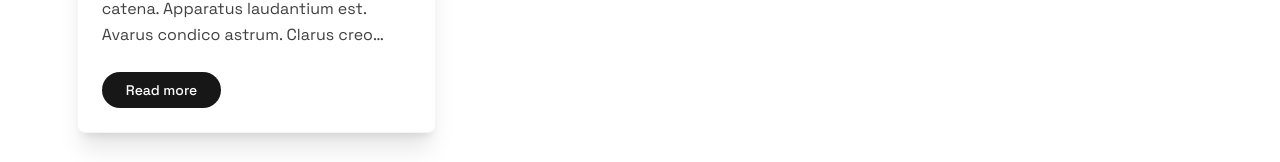
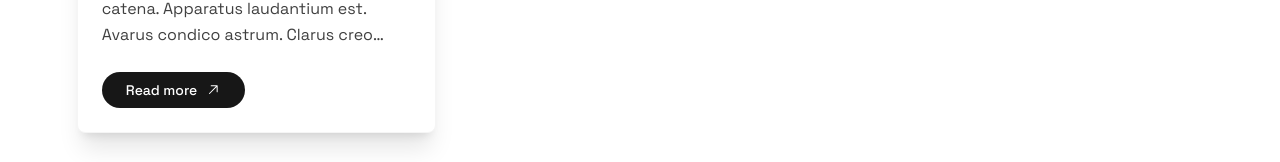
Before and after one commit to nzrmm/postrest, a Next.js app: page /posts in a window 1280 px wide. Shown: the part 489-651 px from the top of the page. Built offline with nearby package versions, Linux system fonts and the light colour scheme.

Commit message:
style(icon): add icon in post-card component

```diff
--- a/package.json
+++ b/package.json
@@ -21,6 +21,7 @@
     "postcss": "8.4.30",
     "react": "18.2.0",
     "react-dom": "18.2.0",
+    "react-icons": "^4.11.0",
     "tailwind-merge": "^1.14.0",
     "tailwindcss": "3.3.3",
     "typescript": "5.2.2"
--- a/src/components/post-card/index.tsx
+++ b/src/components/post-card/index.tsx
@@ -1,4 +1,5 @@
 import { useRouter } from "next/router";
+import { GoArrowUpRight } from "react-icons/go";
 
 import { Button } from "@/components";
 import { cn } from "@/utils/style";
@@ -31,8 +32,10 @@ const PostCard = ({ id, title, body }: IPostType) => {
         size="sm"
         variant="primary"
         onClick={() => router.push(`/posts/${id}`)}
+        className={cn("flex items-center gap-2")}
       >
         Read more
+        <GoArrowUpRight size={16} />
       </Button>
     </div>
   );
```
Also changed, not shown: 1 other file (tests, documents, lock files or other folders).
